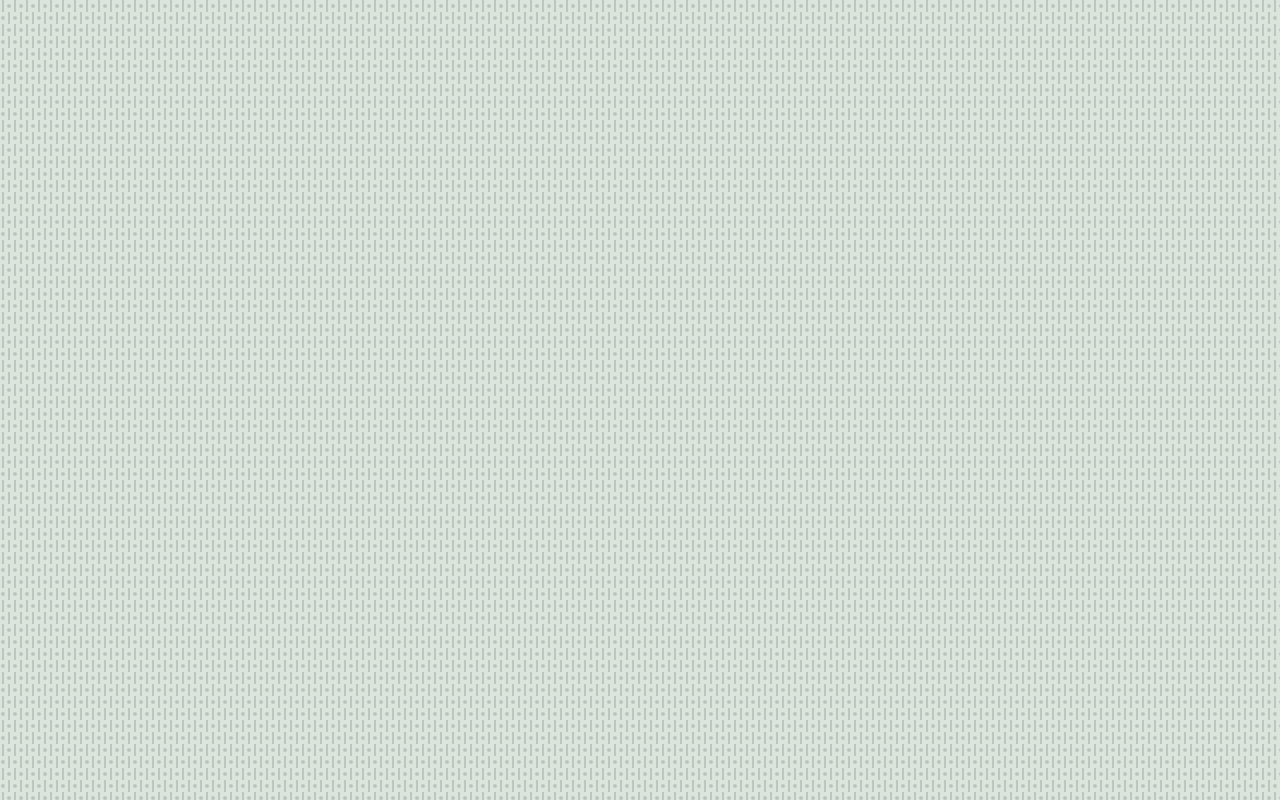
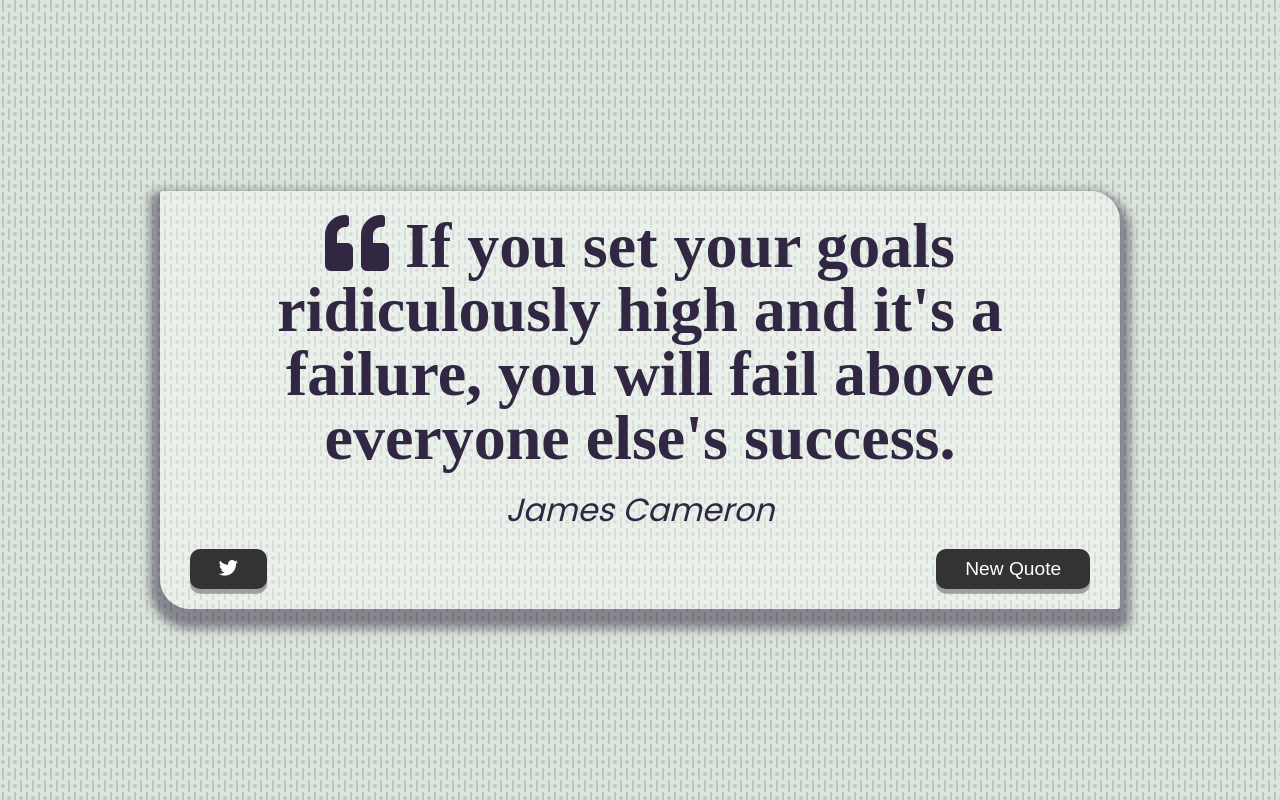
Before and after one commit to Ozone72/quote-gen, a plain HTML site: page index.html in a window 1280 px wide. Drawn offline with Linux system fonts and the light colour scheme.

Commit message:
adds CSS

```diff
--- a/index.html
+++ b/index.html
@@ -20,6 +20,28 @@
     <link rel="stylesheet" href="./style.css" />
   </head>
   <body>
+    <div class="quote-container">
+      <!-- Quote here -->
+      <div class="quote-text">
+        <i class="fas fa-quote-left">
+          <span id="quote"
+            >If you set your goals ridiculously high and it's a failure, you
+            will fail above everyone else's success.</span
+          >
+        </i>
+      </div>
+      <!-- Author -->
+      <div class="quote-author">
+        <span id="author">James Cameron</span>
+      </div>
+      <!-- Buttons -->
+      <div class="button-container">
+        <button class="twitter-button" id="twitter" title="Tweet This!">
+          <i class="fab fa-twitter"></i>
+        </button>
+        <button id="new-quote">New Quote</button>
+      </div>
+    </div>
     <!-- Script files -->
     <script src="./script.js"></script>
   </body>
--- a/style.css
+++ b/style.css
@@ -5,7 +5,6 @@ html {
 }
 
 body {
-  color: ;
   margin: 0;
   min-height: 100vh;
   background-color: #dbe5db;
@@ -13,7 +12,84 @@ body {
   color: #312742;
   font-family: "Poppins", sans-serif;
   font-weight: 700;
+  text-align: center;
   display: flex;
   align-items: center;
   justify-content: center;
 }
+
+.quote-container {
+  width: auto;
+  max-width: 900px;
+  padding: 20px 30px;
+  border-radius: 3px 30px;
+  background-color: rgba(255, 255, 255, 0.4);
+  box-shadow: 0 10px 10px 10px rgba(49, 39, 66, 0.5);
+}
+
+/* Important to note that rem is relative to the root (html default 16px) element */
+.quote-text {
+  font-size: 2.75rem;
+}
+
+.long-quote {
+  font-size: 2rem;
+}
+
+.fa-quote-left {
+  font-size: 4rem;
+}
+
+.quote-author {
+  margin-top: 10px;
+  font-size: 2rem;
+  font-weight: 400;
+  font-style: italic;
+}
+
+.button-container {
+  margin-top: 15px;
+  display: flex;
+  justify-content: space-between;
+}
+
+button {
+  cursor: pointer;
+  font-size: 1.2rem;
+  height: 2.5rem;
+  border: none;
+  border-radius: 10px;
+  color: white;
+  background: #333;
+  outline: none;
+  padding: 0.5rem 1.8rem;
+  box-shadow: 0 0.3rem rgba(121, 121, 121, 0.65);
+}
+
+button:hover {
+  filter: brightness(125%);
+}
+
+button:active {
+  transform: translate(0, 0.3rem);
+  box-shadow: 0 0.1rem rgba(255, 255, 255, 0.65);
+}
+
+.twitter-button:hover {
+  color: #38a1f3;
+}
+
+fa-twitter {
+  font-size: 1.5rem;
+}
+
+/* Media Query: Tablet or smaller */
+@media screen and (max-width: 1000px) {
+  .quote-container {
+    margin: auto 10px;
+  }
+
+  .quote-text {
+    font-size: 2.5rem;
+  }
+}
```
